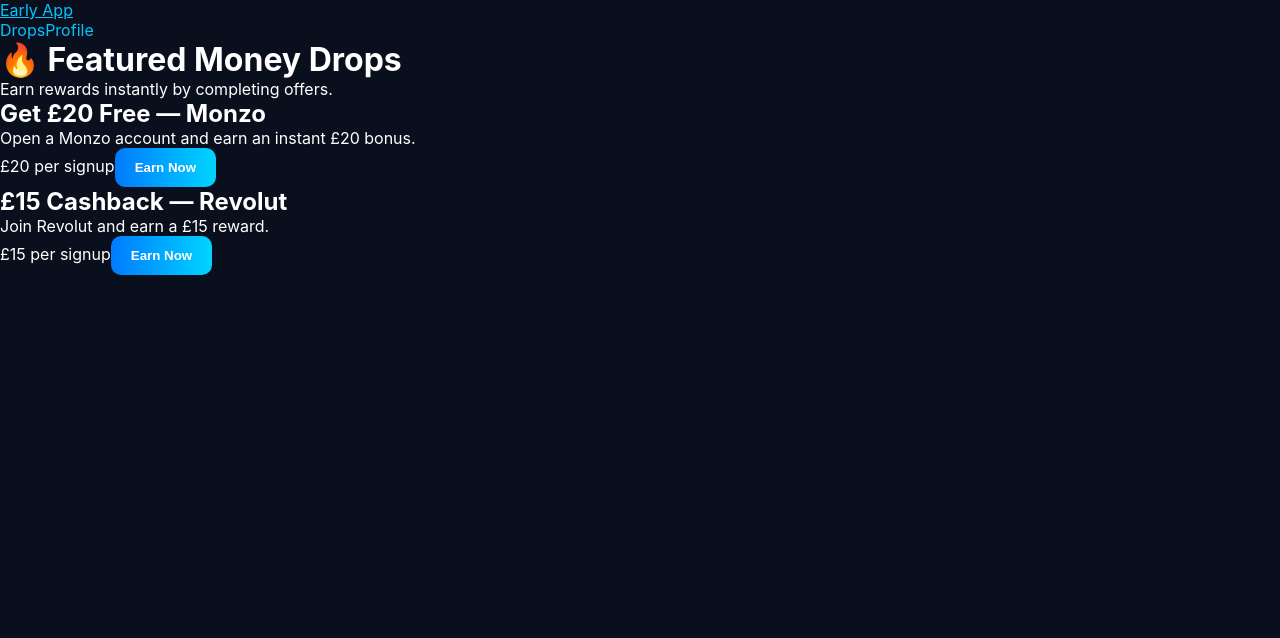
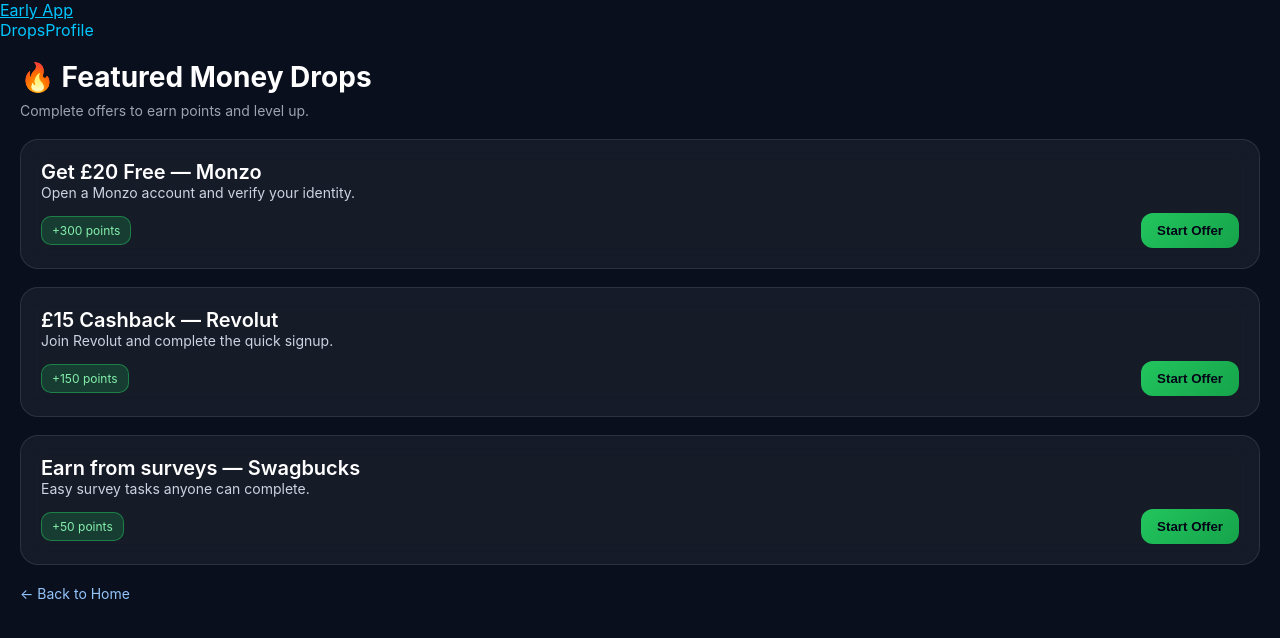
Before and after one commit to dantheman88/early-app, a Next.js app: page /drops in a window 1280 px wide. Shown: the top 638 px of the page. Built offline with nearby package versions, Linux system fonts and the light colour scheme.

Commit message:
Update drops.js

```diff
--- a/pages/drops.js
+++ b/pages/drops.js
@@ -3,49 +3,131 @@
     {
       id: 1,
       title: "Get £20 Free — Monzo",
-      description: "Open a Monzo account and earn an instant £20 bonus.",
-      payout: "£20 per signup",
+      description: "Open a Monzo account and verify your identity.",
+      points: 300, // High value offer
+      link: "https://monzo.com",
     },
     {
       id: 2,
       title: "£15 Cashback — Revolut",
-      description: "Join Revolut and earn a £15 reward.",
-      payout: "£15 per signup",
+      description: "Join Revolut and complete the quick signup.",
+      points: 150, // Medium offer
+      link: "https://revolut.com",
+    },
+    {
+      id: 3,
+      title: "Earn from surveys — Swagbucks",
+      description: "Easy survey tasks anyone can complete.",
+      points: 50, // Low simple task
+      link: "https://swagbucks.com",
     },
   ];
 
-  const trackClick = (id) => {
-    const user = typeof window !== "undefined"
-      ? localStorage.getItem("userEmail") || "guest"
-      : "guest";
+  // Redirect + prepare point awarding
+  const trackClick = (offer) => {
+    const user =
+      typeof window !== "undefined"
+        ? localStorage.getItem("userEmail") || "guest"
+        : "guest";
 
-    window.location.href = `/api/track?offerId=${id}&user=${user}`;
+    // Redirect to tracking API → then real offer link
+    window.location.href = `/api/track?offerId=${offer.id}&user=${user}&points=${offer.points}`;
   };
 
   return (
-    <div className="drops-container">
-      <h1 className="drops-title">🔥 Featured Money Drops</h1>
-      <p className="drops-sub">Earn rewards instantly by completing offers.</p>
+    <div className="drops-container" style={styles.page}>
+      <h1 style={styles.title}>🔥 Featured Money Drops</h1>
+      <p style={styles.subtitle}>Complete offers to earn points and level up.</p>
 
-      <div className="drops-grid">
+      <div style={styles.grid}>
         {offers.map((offer) => (
-          <div key={offer.id} className="drop-card">
-            <h2>{offer.title}</h2>
-            <p>{offer.description}</p>
+          <div key={offer.id} style={styles.card}>
+            <h2 style={styles.offerTitle}>{offer.title}</h2>
+            <p style={styles.offerDescription}>{offer.description}</p>
 
-            <div className="drop-footer">
-              <span className="payout">{offer.payout}</span>
+            <div style={styles.footer}>
+              <span style={styles.pointsTag}>+{offer.points} points</span>
 
               <button
-                className="btn-primary"
-                onClick={() => trackClick(offer.id)}
+                style={styles.button}
+                onClick={() => trackClick(offer)}
               >
-                Earn Now
+                Start Offer
               </button>
             </div>
           </div>
         ))}
       </div>
+
+      <a href="/" style={styles.backButton}>← Back to Home</a>
     </div>
   );
 }
+
+const styles = {
+  page: {
+    minHeight: "100vh",
+    padding: "20px",
+  },
+  title: {
+    fontSize: "28px",
+    fontWeight: "700",
+    color: "white",
+    marginBottom: "8px",
+  },
+  subtitle: {
+    color: "#9ca3af",
+    fontSize: "14px",
+    marginBottom: "20px",
+  },
+  grid: {
+    display: "grid",
+    gap: "18px",
+  },
+  card: {
+    background: "rgba(255,255,255,0.05)",
+    padding: "20px",
+    borderRadius: "18px",
+    border: "1px solid rgba(255,255,255,0.1)",
+    backdropFilter: "blur(12px)",
+  },
+  offerTitle: {
+    fontSize: "20px",
+    fontWeight: "600",
+    color: "#fff",
+  },
+  offerDescription: {
+    fontSize: "14px",
+    color: "#cbd5e1",
+    marginBottom: "12px",
+  },
+  footer: {
+    display: "flex",
+    justifyContent: "space-between",
+    alignItems: "center",
+  },
+  pointsTag: {
+    background: "rgba(34,197,94,0.2)",
+    color: "#86efac",
+    padding: "6px 10px",
+    borderRadius: "10px",
+    border: "1px solid rgba(34,197,94,0.5)",
+    fontSize: "12px",
+  },
+  button: {
+    padding: "10px 16px",
+    borderRadius: "12px",
+    background: "linear-gradient(135deg, #22c55e, #16a34a)",
+    border: "none",
+    color: "#020617",
+    fontWeight: "700",
+    cursor: "pointer",
+  },
+  backButton: {
+    display: "block",
+    marginTop: "20px",
+    color: "#93c5fd",
+    textDecoration: "none",
+    fontSize: "14px",
+  },
+};
```
